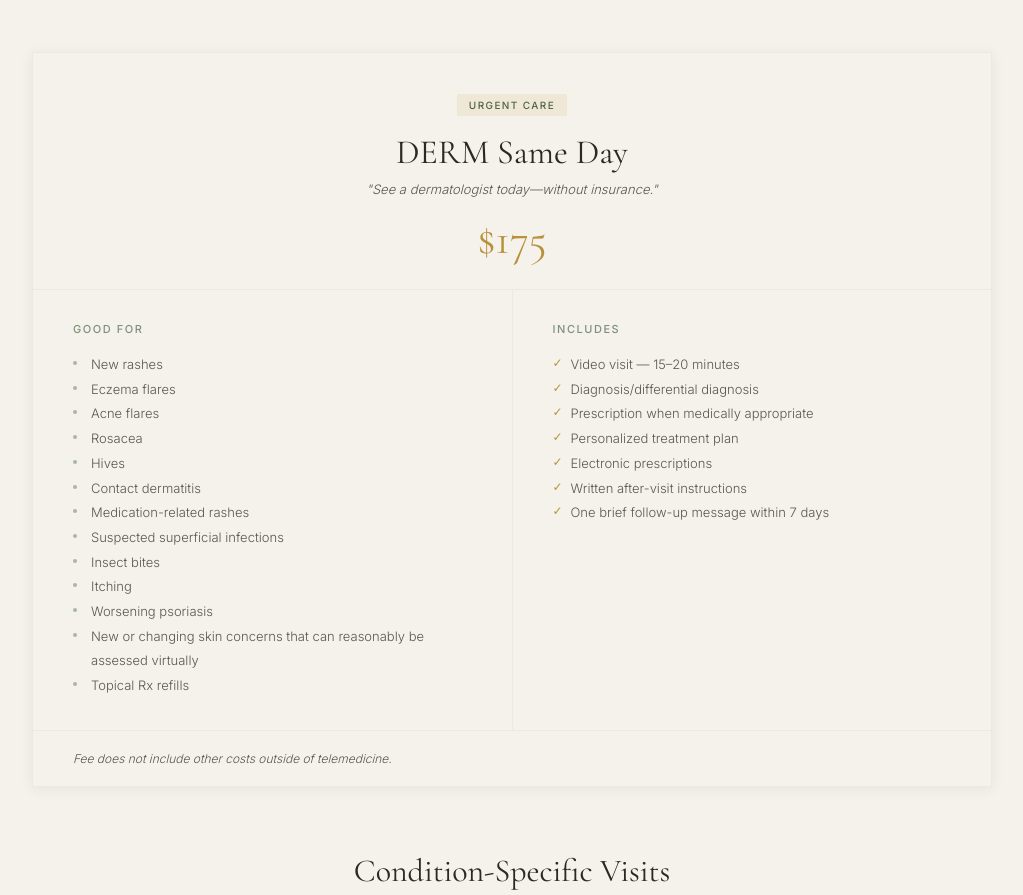
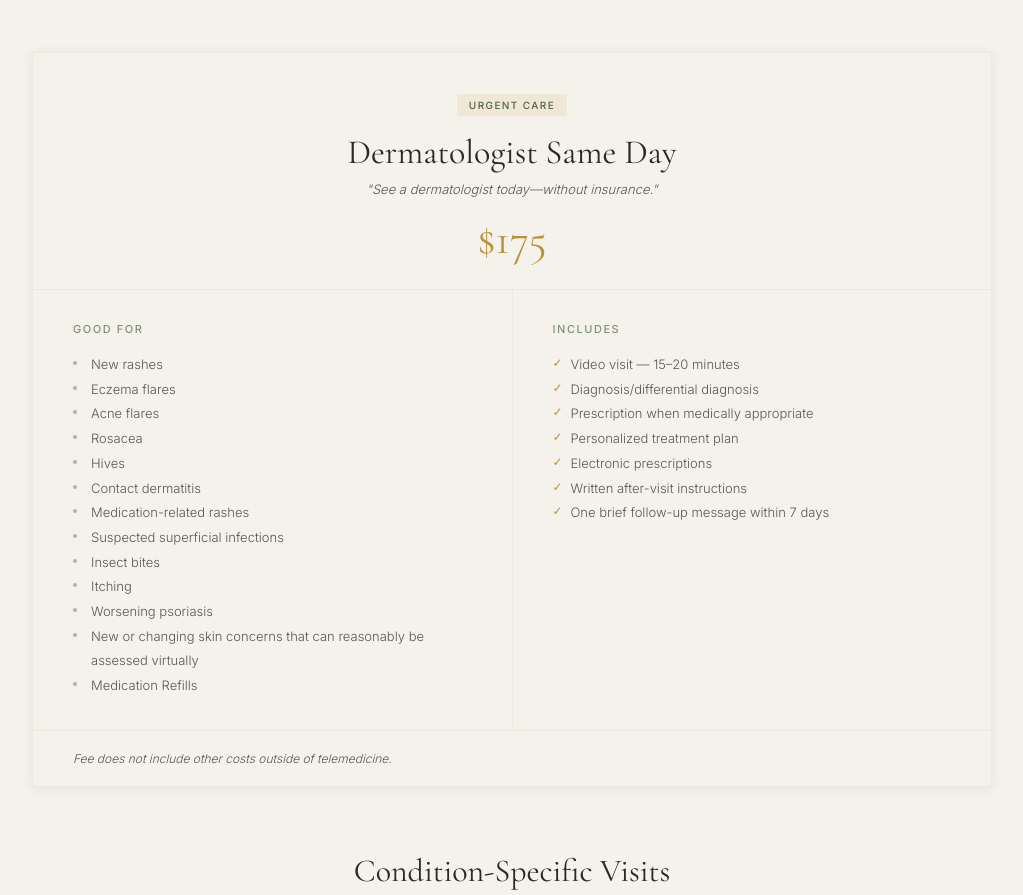
Before and after one commit to mbhaller19/FastTrackDerm, a plain HTML site: page pricing.html in a window 1280 px wide. Shown: the part 300-1195 px from the top of the page, without its empty margins (128-1151 px from the left). Drawn offline with nearby package versions, Linux system fonts and the light colour scheme.

Commit message:
Tweak wording and link underline spacing
Rename urgent care/step copy for clarity (Medication Refills, Meet
your dermatologist, Dermatologist Same Day) and fix underline spacing
on the video visits link.

```diff
--- a/pricing.html
+++ b/pricing.html
@@ -649,7 +649,7 @@
     <div class="urgent-card">
       <div class="urgent-card-head">
         <span class="urgent-badge">Urgent Care</span>
-        <h3 class="urgent-title">DERM Same Day</h3>
+        <h3 class="urgent-title">Dermatologist Same Day</h3>
         <p class="urgent-tagline">"See a dermatologist today&mdash;without insurance."</p>
         <div class="urgent-price">$175</div>
       </div>
@@ -669,7 +669,7 @@
             <li>Itching</li>
             <li>Worsening psoriasis</li>
             <li>New or changing skin concerns that can reasonably be assessed virtually</li>
-            <li>Topical Rx refills</li>
+            <li>Medication Refills</li>
           </ul>
         </div>
         <div class="urgent-col">
```
Also changed, not shown: how-it-works.html (+3 -3 lines), index.html (+2 -2 lines).
